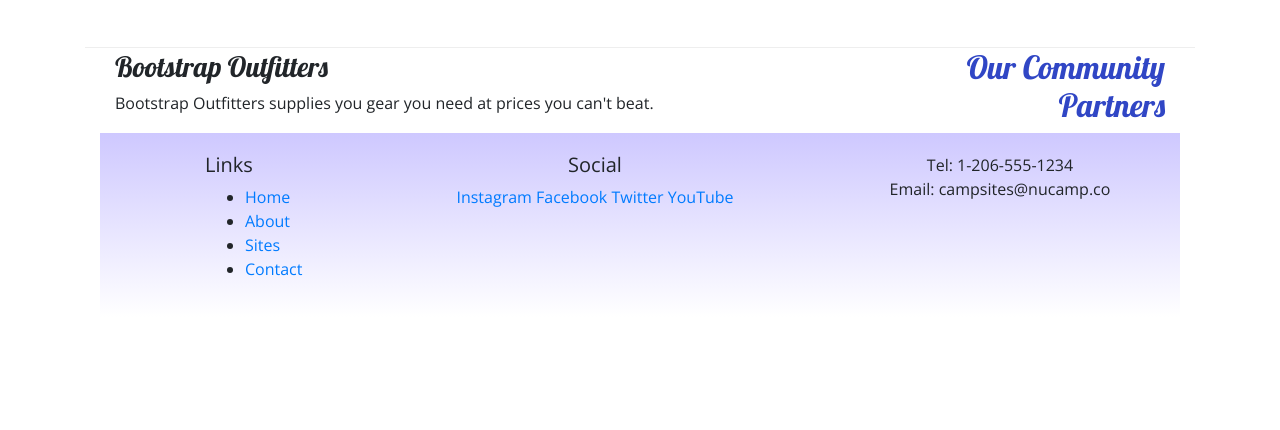
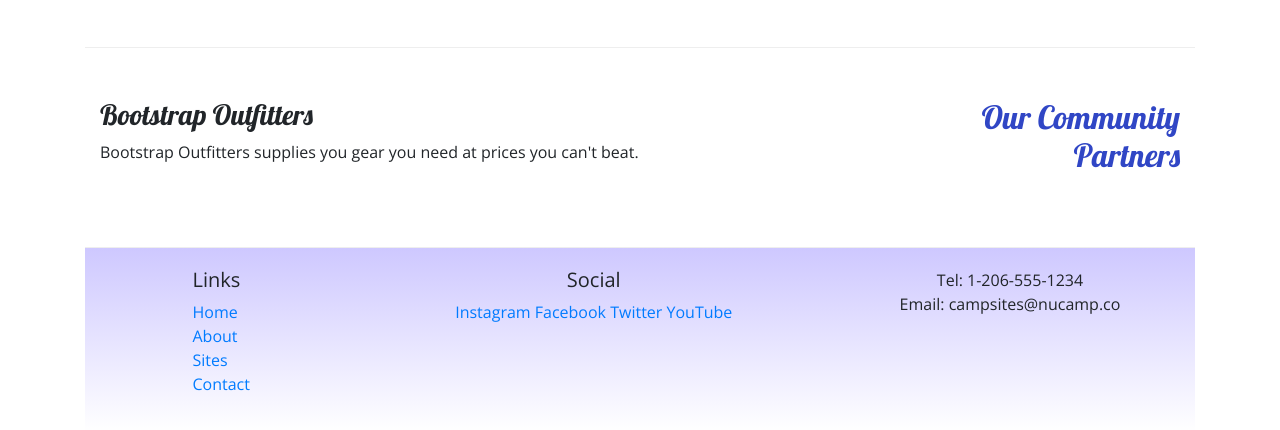
Before and after one commit to ydavidson2021/nucampsite, a website: page index.html in a window 1280 px wide. Shown: the part 654-1084 px from the top of the page. Before the commit the page ends 971 px from the top, so only its background shows below. Drawn offline with nearby package versions, Linux system fonts and the light colour scheme.

Commit message:
Code edit1

```diff
--- a/index.html
+++ b/index.html
@@ -51,10 +51,11 @@
                 <h3>React Lake Campground</h3>
                 <p>Nestled in the foothills of the Chrome Mountains, this campground on the shores of the pristine React Lake is a favorite for fly fishers.</p>
             </div>
+        </div>
     </div>
 
     <div class = "container">
-        <div class = "row row content align-items-center">
+        <div class = "row row-content align-items-cente">
             <div class = "col-sm-4 order-sm-last col-md-3">
                 <h2 class = "text-sm-right">Our Community Partners</h2>
             </div>
@@ -73,7 +74,7 @@
             <div class = "row">
                <div class = "col-4 col-sm-2 offset-1">
                     <h5>Links</h5>
-                        <ul class = "list-unstyledg">
+                        <ul class = "list-unstyled">
                             <li><a href="#">Home</a></li>
                             <li><a href="#">About</a></li>
                             <li><a href="#">Sites</a></li>
```
Also changed, not shown: css/styles.css (line endings or trailing spaces).
